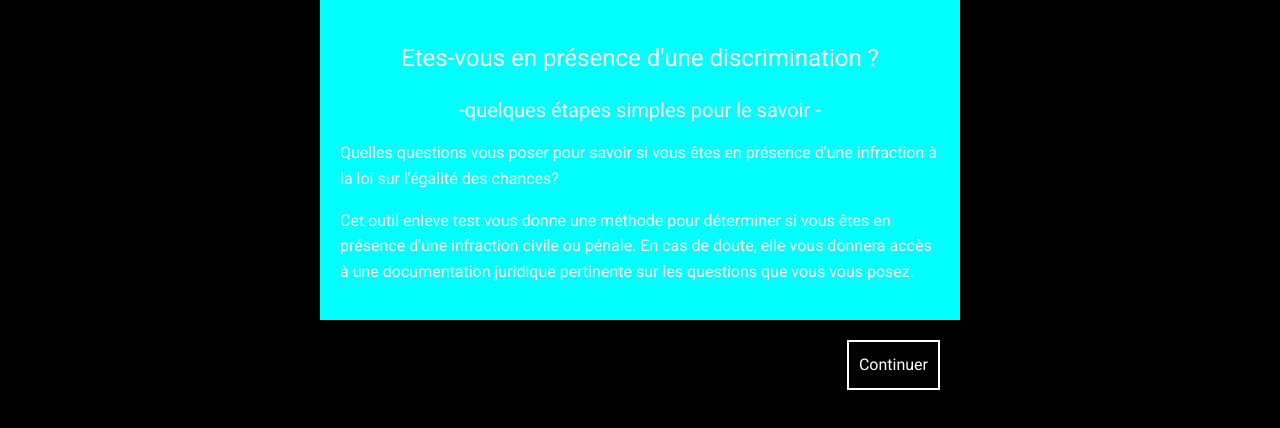
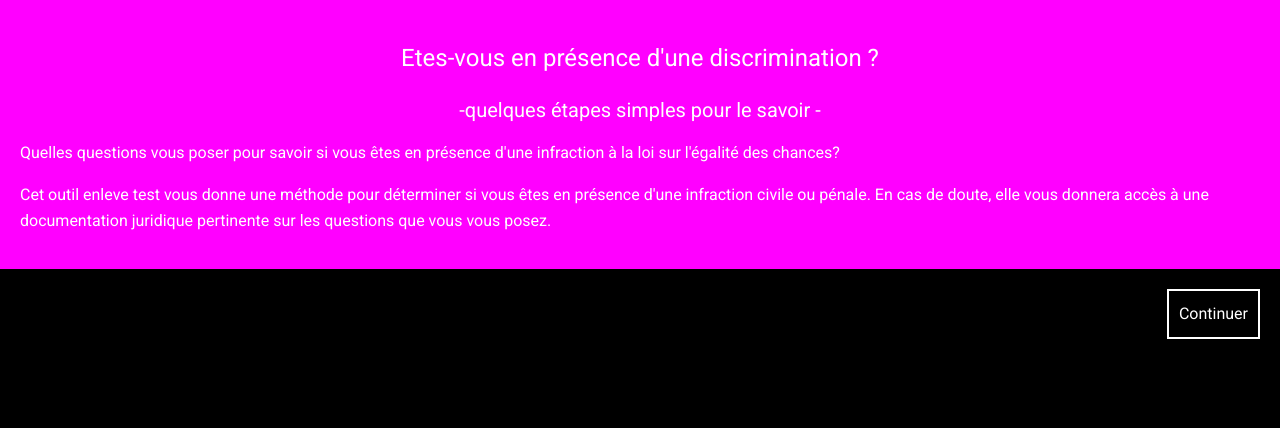
Before and after one commit to jeanbaptistedeborman/checklistApp, a plain HTML site: page index.html in a window 1280 px wide. Drawn offline with Linux system fonts and the light colour scheme.

Commit message:
another test

```diff
--- a/css/checklistapp.css
+++ b/css/checklistapp.css
@@ -50,11 +50,11 @@ html {
 body {
 	position: relative;
 	text-align: center;
-	background-color: #0ff;
+	background-color: #F0f;
 	font-weight: 200;
 	font-family: 'Roboto', sans-serif;
 	color: #FFF;
-	width:600px;
+	Xwidth:600px;
 	margin: 0px auto 0px auto;
 	padding: 20px 20px 20px 20px;
 	line-height: 160%;
--- a/index.html
+++ b/index.html
@@ -11,7 +11,7 @@
 		<meta name="description" content="" />
 		<meta name="author" content="jb@noloading.com" />
 
-		<meta name="viewport" content="width=2000" />
+		<meta name="viewport" content="width=100, user-scalable=no" />
 
 		<script type="text/javascript" src="scripts/external/jquery-2.0.3.min.js"></script>
 		<script src="scripts/jb/devtools/utils.js"></script>
```
